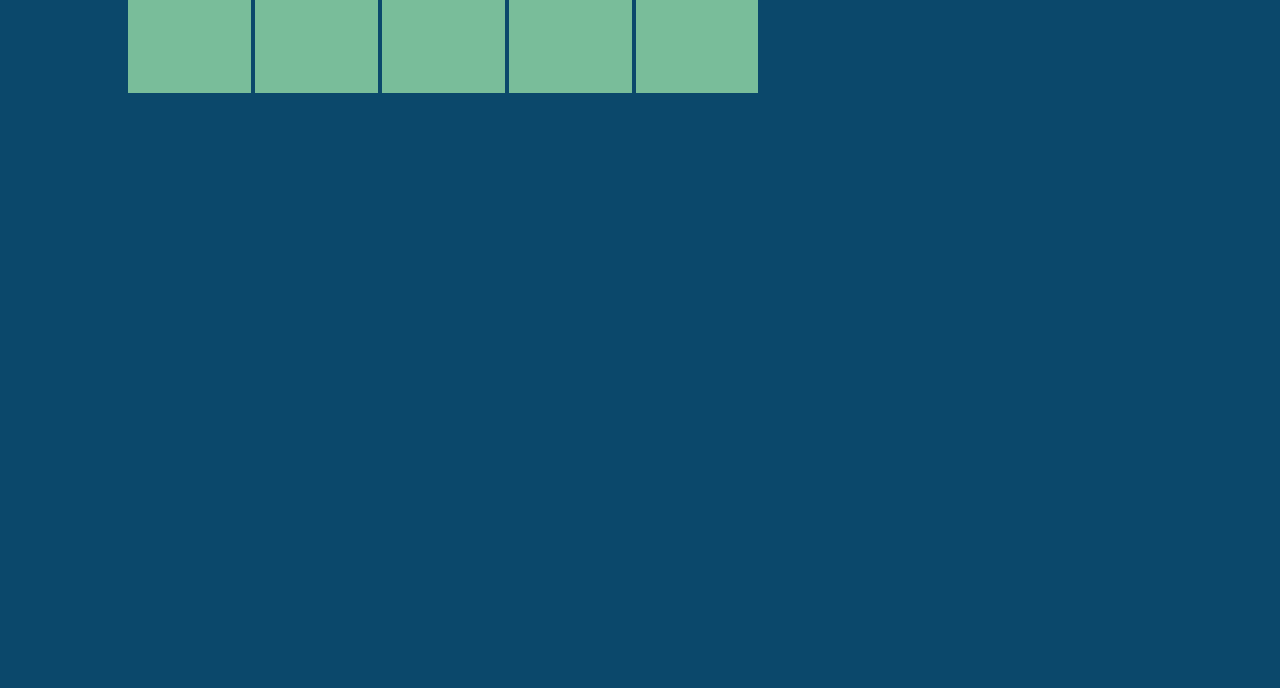
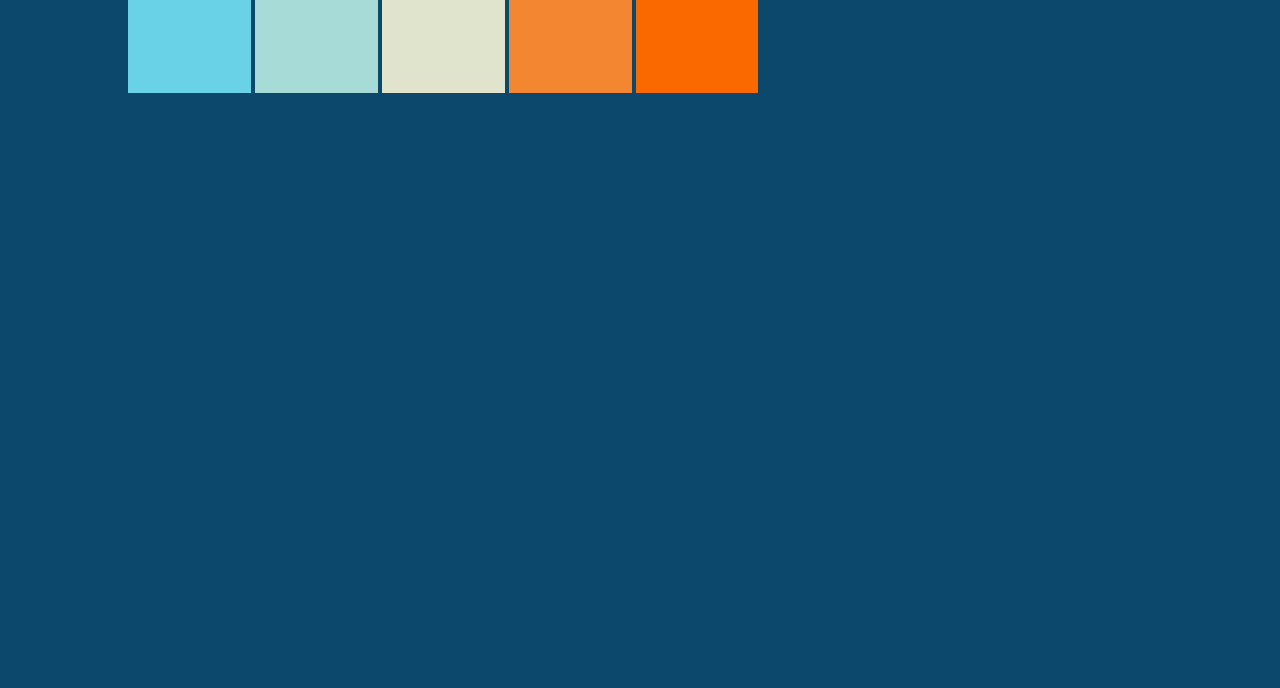
Before and after one commit to kurtzhk/palette_assistant, a plain HTML site: page index.html in a window 1280 px wide. Shown: the part 112-800 px from the top of the page. Drawn offline with nearby package versions, Linux system fonts and the light colour scheme.

Commit message:
init to colours

```diff
--- a/scripts/colorUpdater.js
+++ b/scripts/colorUpdater.js
@@ -10,6 +10,9 @@ function startup() {
     children.forEach(picker =>
         addEventListener("input", updateColor, false),
         addEventListener("change", updateColor, false));
+
+    //just to get colors on them on load
+    updateColor();
 }
 
 function updateColor(event) {
@@ -17,6 +20,7 @@ function updateColor(event) {
     var palettes = Array.from($("#activepalette").children('input'));
     var mirrors = Array.from($("#zombiepalette").children('.colorblock'));
 
+    //iterate through each one and apply color value to div
     for(i = 0; i < palettes.length; i++){
         $(mirrors[i]).css({"backgroundColor":palettes[i].value});
     }
```
Also changed, not shown: index.html (+5 -10 lines).
